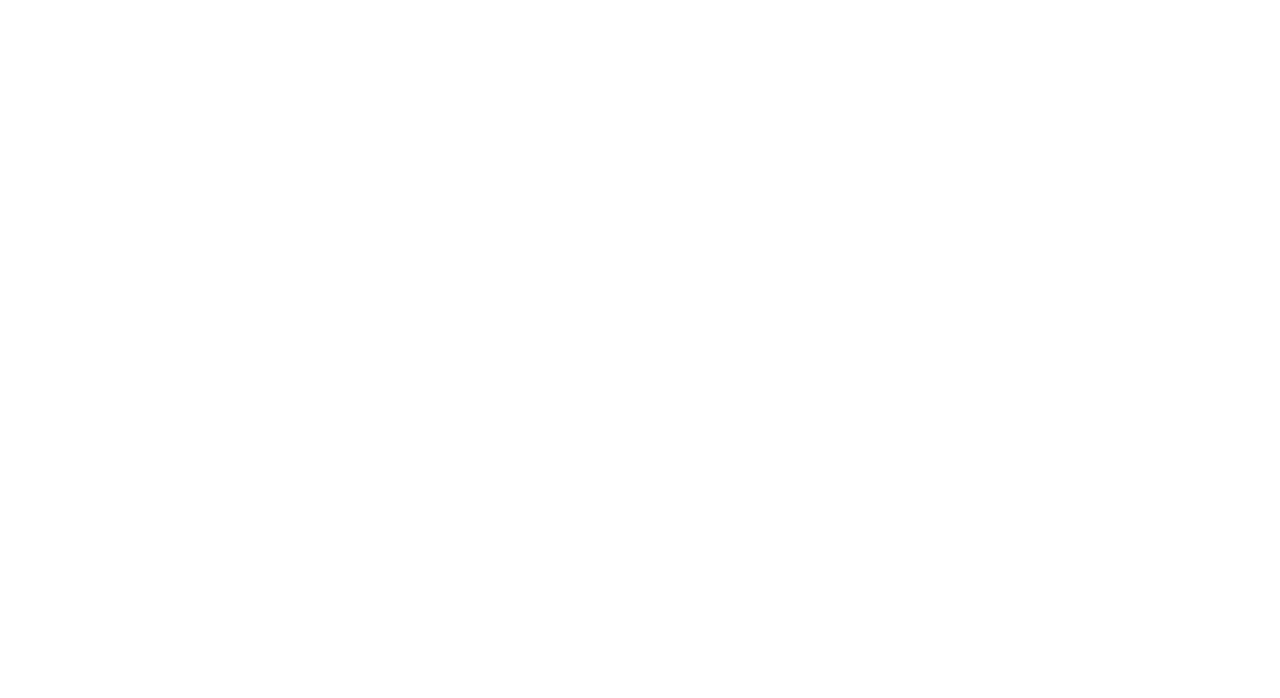
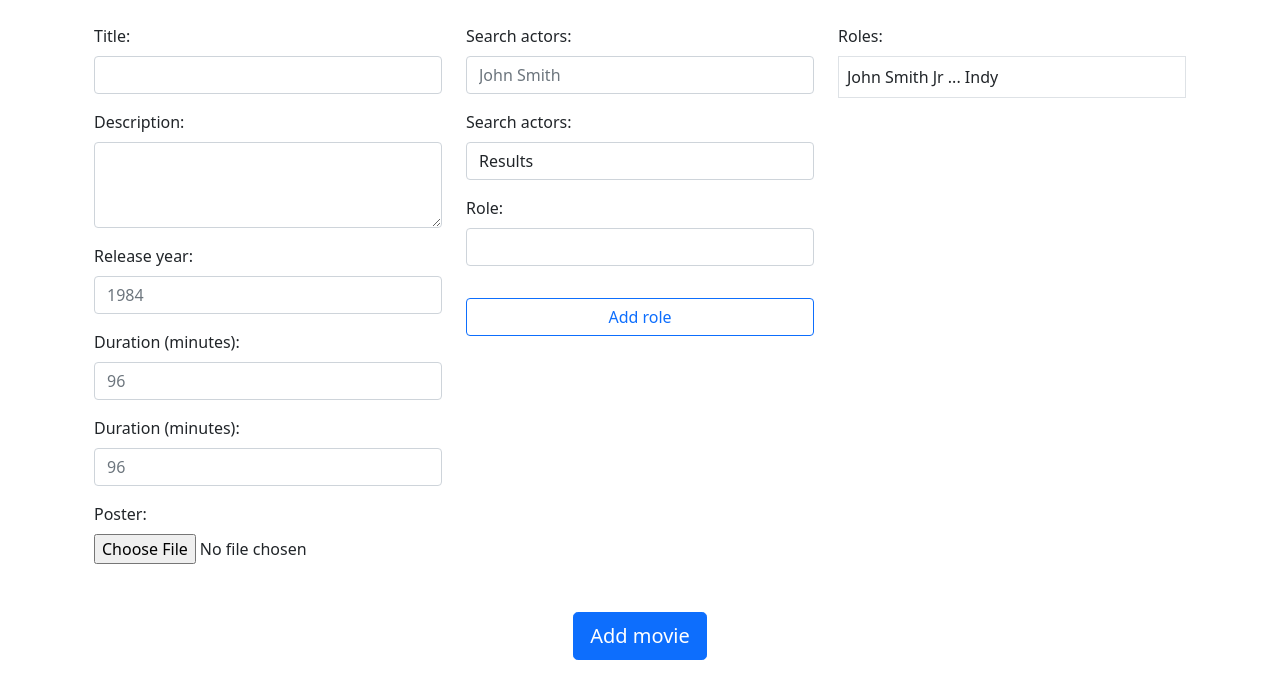
Before and after one commit to dev-kibo/piivt, a React (Create React App) app in the folder 04-front-end/: page /dashboard/movies/add in a window 1280 px wide. Shown: the top 698 px of the page. Built offline with nearby package versions, Linux system fonts and the light colour scheme.

Commit message:
Added add movies design

```diff
--- a/04-front-end/src/components/Application/Application.tsx
+++ b/04-front-end/src/components/Application/Application.tsx
@@ -11,8 +11,10 @@ import Dashboard from "../Dashboard/Dashboard";
 import DashboardCinemas from "../DashboardCinemas/DashboardCinemas";
 import DashboardCinemasAdd from "../DashboardCinemas/DashboardCinemasAdd";
 import DashboardCinemasEditSelected from "../DashboardCinemas/DashboardCinemasEditSelected";
-import BaseCinemasList from "../DashboardCinemas/BaseCinemasList";
+import BaseDashboardList from "../Dashboard/BaseDashboardList";
 import DashboardCinemasDeleteSelected from "../DashboardCinemas/DashboardCinemasDeleteSelected";
+import DashboardMovies from "../DashboardMovies/DashboardMovies";
+import DashboardMoviesAdd from "../DashboardMovies/DashboardMoviesAdd";
 
 export default function Application() {
   return (
@@ -36,7 +38,7 @@ export default function Application() {
           exact
           path="/dashboard/cinemas/edit"
           render={() => (
-            <BaseCinemasList
+            <BaseDashboardList
               relativePath="/dashboard/cinemas/edit/3"
               title="Edit cinema"
             />
@@ -51,7 +53,7 @@ export default function Application() {
           exact
           path="/dashboard/cinemas/delete"
           render={() => (
-            <BaseCinemasList
+            <BaseDashboardList
               relativePath="/dashboard/cinemas/delete/3"
               title="Delete cinema"
             />
@@ -61,6 +63,8 @@ export default function Application() {
           path="/dashboard/cinemas/delete/:id"
           component={DashboardCinemasDeleteSelected}
         />
+        <Route exact path="/dashboard/movies" component={DashboardMovies} />
+        <Route path="/dashboard/movies/add" component={DashboardMoviesAdd} />
       </Switch>
     </Container>
   );
--- a/04-front-end/src/components/DashboardCinemas/BaseCinemasList.tsx
+++ b/04-front-end/src/components/Dashboard/BaseDashboardList.tsx
@@ -1,16 +1,16 @@
 import React from "react";
 import { Row, Col } from "react-bootstrap";
-import DashboardLink from "../Dashboard/DashboardLink";
+import DashboardLink from "./DashboardLink";
 
-interface IBaseCinemasListProps {
+interface IBaseDashboardListProps {
   title: string;
   relativePath: string;
 }
 
-export default function BaseCinemasList({
+export default function BaseDashboardList({
   title,
   relativePath,
-}: IBaseCinemasListProps) {
+}: IBaseDashboardListProps) {
   return (
     <Row>
       <Col>
--- /dev/null
+++ b/04-front-end/src/components/Dashboard/BaseOptions.tsx
@@ -0,0 +1,20 @@
+import React from "react";
+import { Col, Row } from "react-bootstrap";
+import DashboardLink from "./DashboardLink";
+import IBaseOptionsProps from "./IBaseOptionsProps";
+
+export default function BaseOptions({ options }: IBaseOptionsProps) {
+  return (
+    <Col>
+      <Row xs={1} lg={3} className="gy-4 justify-content-center">
+        {options.map((option) => (
+          <DashboardLink
+            path={option.path}
+            linkTitle={option.name}
+            styleClass="btn-outline-secondary"
+          />
+        ))}
+      </Row>
+    </Col>
+  );
+}
--- /dev/null
+++ b/04-front-end/src/components/Dashboard/IBaseOptionsProps.tsx
@@ -0,0 +1,6 @@
+export default interface IBaseOptionsProps {
+  options: {
+    name: string;
+    path: string;
+  }[];
+}
--- /dev/null
+++ b/04-front-end/src/components/DashboardMovies/DashboardMovies.tsx
@@ -0,0 +1,29 @@
+import React from "react";
+import { Row } from "react-bootstrap";
+import BaseOptions from "../Dashboard/BaseOptions";
+import IBaseOptionsProps from "../Dashboard/IBaseOptionsProps";
+
+export default function DashboardMovies() {
+  const props: IBaseOptionsProps = {
+    options: [
+      {
+        name: "Add movie",
+        path: "/dashboard/movies/add",
+      },
+      {
+        name: "Edit Movie",
+        path: "/dashboard/movies/edit",
+      },
+      {
+        name: "Delete movie",
+        path: "/dashboard/movies/delete",
+      },
+    ],
+  };
+
+  return (
+    <Row className="h-100 align-items-center justify-content-center">
+      <BaseOptions options={props.options} />
+    </Row>
+  );
+}
--- /dev/null
+++ b/04-front-end/src/components/DashboardMovies/DashboardMoviesAdd.tsx
@@ -0,0 +1,94 @@
+import React from "react";
+import { Row, Col, Form, Button } from "react-bootstrap";
+
+export default function DashboardMoviesAdd() {
+  return (
+    <Row>
+      <Col>
+        <Form>
+          <Row xs={1} lg={3}>
+            <Col>
+              <Form.Group className="pb-3">
+                <Form.Label>Title:</Form.Label>
+                <Form.Control type="text" />
+              </Form.Group>
+              <Form.Group className="pb-3">
+                <Form.Label>Description:</Form.Label>
+                <Form.Control as="textarea" rows={3} />
+              </Form.Group>
+              <Form.Group className="pb-3">
+                <Form.Label>Release year:</Form.Label>
+                <Form.Control
+                  type="number"
+                  min={4}
+                  max={4}
+                  step={1}
+                  placeholder="1984"
+                />
+              </Form.Group>
+              <Form.Group className="pb-3">
+                <Form.Label>Duration (minutes):</Form.Label>
+                <Form.Control
+                  type="number"
+                  min={1}
+                  max={3}
+                  step={1}
+                  placeholder="96"
+                />
+              </Form.Group>
+              <Form.Group className="pb-3">
+                <Form.Label>Duration (minutes):</Form.Label>
+                <Form.Control
+                  type="number"
+                  min={1}
+                  max={3}
+                  step={1}
+                  placeholder="96"
+                />
+              </Form.Group>
+              <Form.Group>
+                <Form.Label>Poster:</Form.Label>
+                <Form.File />
+              </Form.Group>
+            </Col>
+            <Col>
+              <Form.Group className="pb-3">
+                <Form.Label>Search actors:</Form.Label>
+                <Form.Control type="text" placeholder="John Smith" />
+              </Form.Group>
+              <Form.Group className="pb-3">
+                <Form.Label>Search actors:</Form.Label>
+                <Form.Control as="select">
+                  <option value="Results">Results</option>
+                  <option value="John Smith">John Smith</option>
+                </Form.Control>
+              </Form.Group>
+              <Form.Group className="pb-3">
+                <Form.Label>Role:</Form.Label>
+                <Form.Control type="text" />
+              </Form.Group>
+              <Button type="button" variant="outline-primary w-100 mt-3">
+                Add role
+              </Button>
+            </Col>
+            <Col className="mt-3 mt-md-0">
+              <div>
+                <p className="m-0">Roles:</p>
+              </div>
+              <div className="border p-2 mt-2">
+                <p className="m-0">John Smith Jr ... Indy</p>
+              </div>
+            </Col>
+          </Row>
+          <Row>
+            <Col className="d-flex justify-content-center mt-5">
+              <Button variant="primary" size="lg" type="submit">
+                Add movie
+              </Button>
+            </Col>
+          </Row>
+        </Form>
+      </Col>
+    </Row>
+  );
+}
--- a/04-front-end/src/index.sass
+++ b/04-front-end/src/index.sass
@@ -1,9 +1,6 @@
 @import "~bootstrap/scss/bootstrap.scss"
 
 $enable-responsive-font-sizes: true
-
-body
-  margin: 0
 
 .img-thumb
   width: 120px
```
